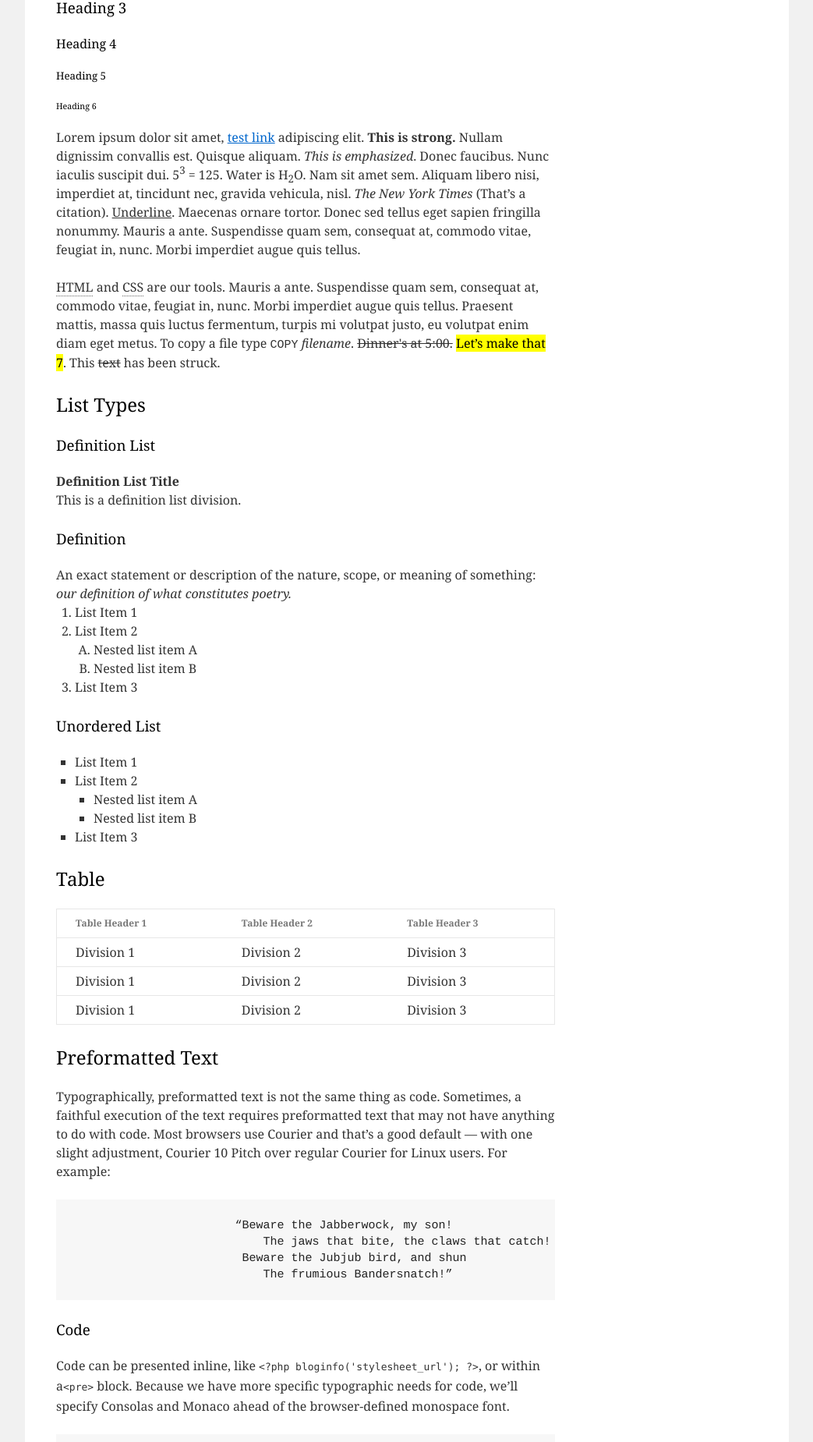
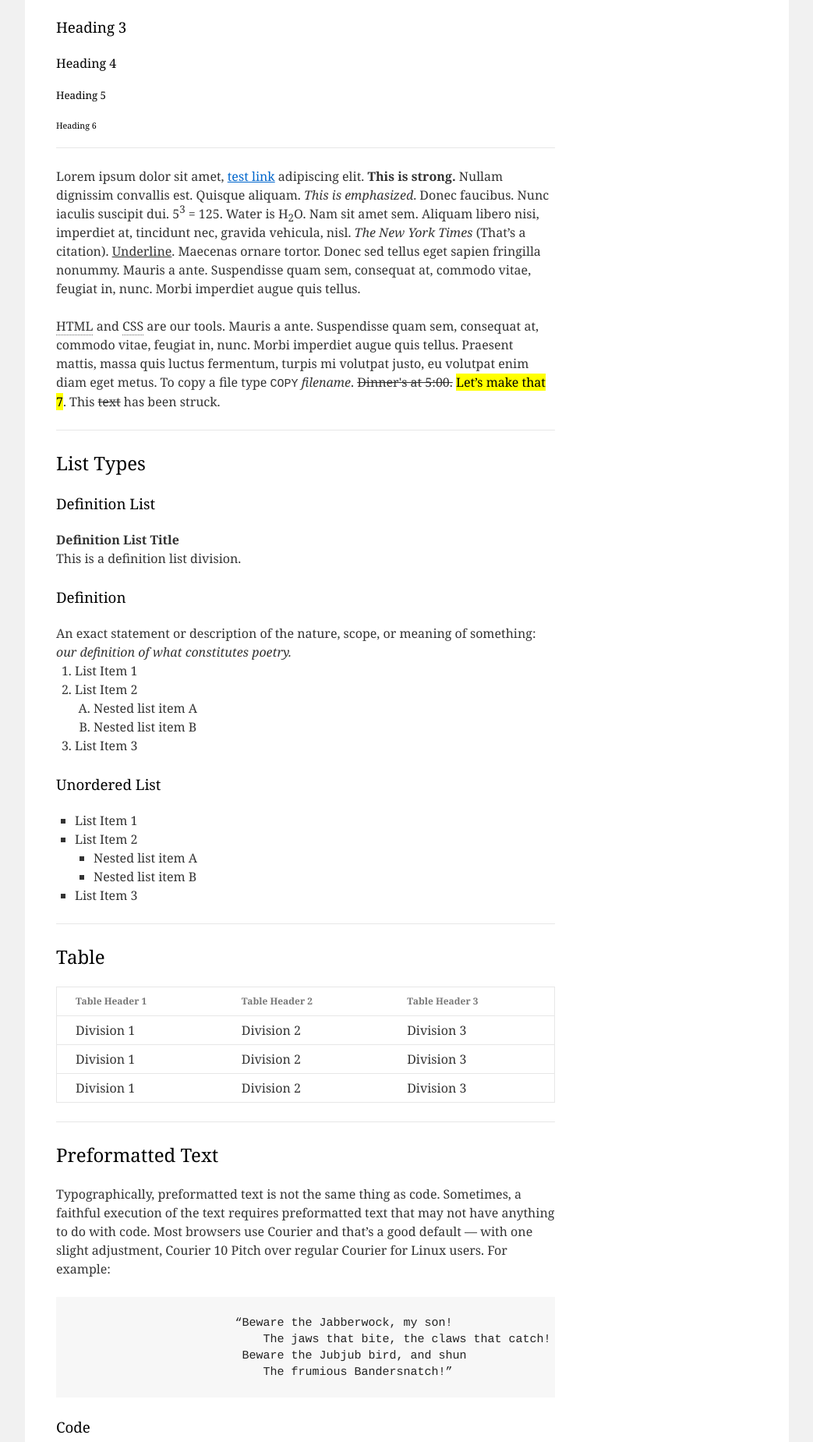
Before and after one commit to yaroslavguk/HTML, a plain HTML site: page index.html in a window 1280 px wide. Shown: the part 260-2109 px from the top of the page at 78% size, without its empty margins (118-1161 px from the left). Drawn offline with Linux system fonts and the light colour scheme.

```diff
--- a/index.html
+++ b/index.html
@@ -11,20 +11,20 @@
                  <div id="container">
                     <div id="content" role="main">
 
-
+                        <section>
                         <p>Below is just about everything you’ll need to style in the theme. Check the source code to see the many embedded elements within paragraphs.</p>
-
-
-
+                        </section>
+                        <hr>
+                        <div>
                         <h1>Heading 1</h1>
                         <h2>Heading 2</h2>
                         <h3>Heading 3</h3>
                         <h4>Heading 4</h4>
                         <h5>Heading 5</h5>
                         <h6>Heading 6</h6>
-
-
-
+                        </div>
+                        <hr>
+                        <section>
                         <p>Lorem ipsum dolor sit amet, <a href="https://uk.wikipedia.org/wiki/TestLink">test link</a> adipiscing elit.<strong> This is strong. </strong>Nullam dignissim
                            convallis est. Quisque aliquam. <em>This is emphasized</em>. Donec faucibus. Nunc iaculis suscipit
                            dui. 5<sup>3</sup> = 125. Water is H<sub>2</sub>O. Nam sit amet sem. Aliquam libero nisi, imperdiet at, tincidunt
@@ -39,9 +39,9 @@
                            To copy a file type <kbd>COPY</kbd> <em>filename</em>. <del>Dinner's at 5:00.</del>
                       <mark>Let’s make that 7</mark>. This <del>text</del> has been
                            struck.</p>
-
-
-
+                        </section>
+                        <hr>
+                        <section>
                         <h2>List Types</h2>
 
                         <h3>Definition List</h3>
@@ -87,9 +87,9 @@
                            <li>List Item 3</li>
 
                         </ul>
-
-
-
+                        </section>
+                        <hr>
+                        <section>
                         <h2>Table</h2>
 
                         <table>
@@ -119,9 +119,9 @@
                           </tbody>
                           </table>
 
-
-
-
+                          </section>
+                          <hr>
+                          <section>
                           <h2>Preformatted Text</h2>
 
                           <p>Typographically, preformatted text is not the same thing as code. Sometimes, a faithful execution of the text requires preformatted text that may not have anything to do with code. Most browsers use Courier and that’s a good default — with one slight adjustment, Courier 10 Pitch over regular Courier for Linux users. For example:</p>
@@ -140,8 +140,9 @@
     width: 100%;
 }
 </pre>
-
-
+                          </section>
+                          <hr>
+                          <section>
                           <h2>Blockquotes</h2>
                           <p>Let’s keep it simple. Italics are good to help set it off from the body text. Be sure to style the citation.</p>
                           <blockquote><p><em>Good afternoon, gentlemen. I am a HAL 9000 computer. I became operational at the H.A.L. plant in Urbana, Illinois on the 12th of January 1992. My instructor was Mr. Langley, and he taught me to sing a song. If you’d like to hear it I can sing it for you.</em></p>
@@ -149,7 +150,7 @@
 
                           <p><a href="https://ru.wikipedia.org/wiki/HAL_9000"> - HAL 9000</a></p>
                           </blockquote>
-
+                          </section>
                    </div>
                 </div>
             </div>
```
Lines whose indentation alone changed are shown as unchanged.
